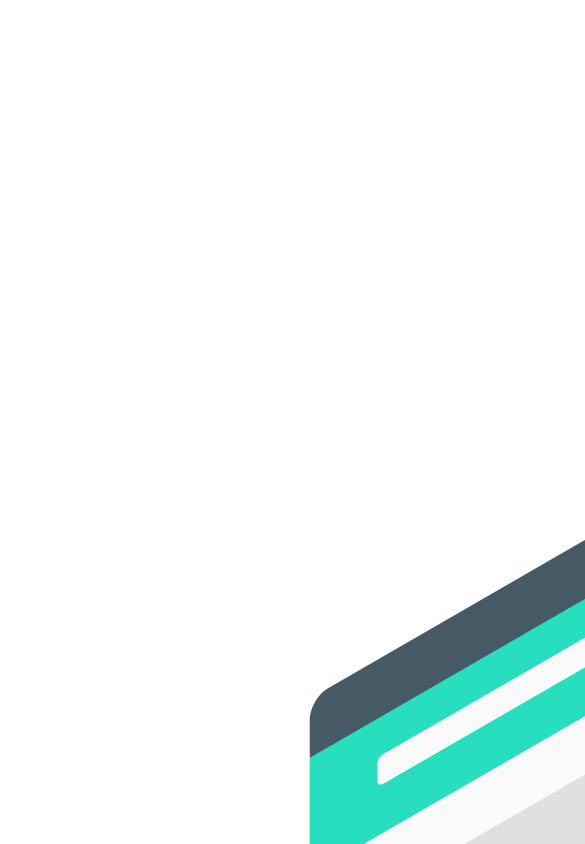
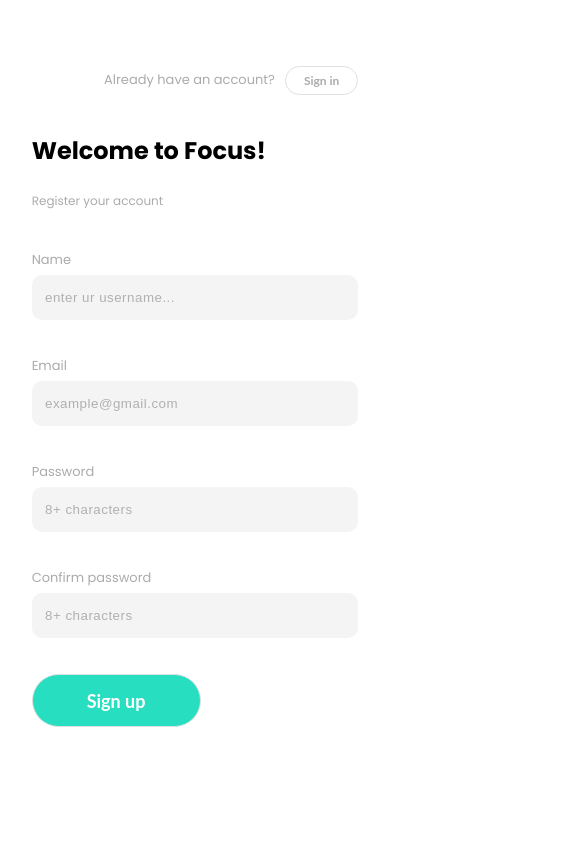
Before and after one commit to AMIRHOSEINASGHARI/signin-signup-app, a React (Create React App) app: page / in a window 390 px wide. Shown: the top 844 px of the page, 585 px wide, since content can reach past the window. Built offline with nearby package versions, Linux system fonts and the light colour scheme.

Commit message:
signup page styles

```diff
--- a/src/components/signup/Signup.module.css
+++ b/src/components/signup/Signup.module.css
@@ -0,0 +1,253 @@
+@import url('https://fonts.googleapis.com/css2?family=Poppins:wght@100;200;300;400;500;600;700;800;900&display=swap');
+
+:root {
+    --text-color: rgb(171, 171, 171);
+    --border-color: rgb(224, 224, 224);
+    --background-color: rgb(244, 244, 244);
+}
+
+.signupContainer {
+    display: flex;
+    align-items: center;
+    justify-content: space-between;
+    min-height: 100vh;
+    font-family: lato;
+}
+
+.imageSection {
+    background-color: #eafaf8;
+    height: 100vh;
+    width: 45vw;
+    display: flex;
+    align-items: center;
+    justify-content: center;
+}
+
+.imageSection img {
+    width: 550px;
+}
+
+.formSection {
+    width: 55vw;
+    height: 100vh;
+    display: flex;
+    align-items: center;
+    justify-content: center;
+}
+
+.formField {
+    display: flex;
+    flex-direction: column;
+    margin: 0.8em 0;
+    height: 90px;
+}
+
+.formField input {
+    width: 450px;
+    height: 45px;
+    padding: 0 1em;
+    border-radius: 10px;
+    outline: none;
+    border: none;
+    background-color: var(--background-color);
+    letter-spacing: 0.5px;
+    margin-bottom: 5px;
+}
+
+.formField input::placeholder {
+    color: rgb(176, 176, 176);
+    font-weight: 100;
+}
+
+.formField label {
+    margin-bottom: 5px;
+    font-size: 13px;
+    color: var(--text-color);
+}
+
+.header {
+    display: flex;
+    justify-content: flex-end;
+    align-items: center;
+    margin-bottom: 40px;
+}
+
+.header p {
+    color: var(--text-color);
+    font-size: 13px;
+}
+
+.header a {
+    text-decoration: none;
+    background: none;
+    outline: none;
+    border: 1px solid var(--border-color);
+    padding: 0.5em 1.5em;
+    border-radius: 20px;
+    margin-left: 10px;
+    color: var(--text-color);
+    font-weight: bold;
+    font-size: 12px;
+    font-family: lato;
+    cursor: pointer;
+    transition: all 0.2s ease;
+}
+
+.header button:hover {
+    background-color: var(--background-color);
+    transition: all 0.2s ease;
+}
+
+.heading {
+    margin-bottom: 40px;
+}
+
+.heading h3 {
+    font-size: 2em;
+}
+
+.heading p {
+    font-size: 15px;
+    color: var(--text-color);
+}
+
+form button {
+    background: #27dec0;
+    outline: none;
+    border: 1px solid var(--border-color);
+    padding: 1em 4.5em;
+    border-radius: 30px;
+    color: white;
+    font-size: 18px;
+    font-family: lato;
+    font-weight: bold;
+    cursor: pointer;
+    transition: all 0.2s ease;
+}
+
+form button:hover {
+    background-color: #23d2b5;
+}
+
+span {
+    color: rgb(243, 111, 111);
+    font-size: 10px;
+}
+
+@media (max-width: 1000px) {
+    .signupContainer {
+        display: flex;
+        /* flex-direction: column; */
+        align-items: center;
+        justify-content: space-between;
+        font-family: poppins;
+    }
+    .imageSection {
+        background-color: #eafaf8;
+        width: 40vw;
+        display: flex;
+        align-items: center;
+        justify-content: center;
+    }
+    .imageSection img {
+        width: 300px;
+    }
+    .formSection {
+        width: 60vw;
+    }
+    .formField input {
+        width: 350px;
+    }
+    .heading h3 {
+        font-size: 1.5em;
+    }
+    .heading p {
+        font-size: 12px;
+        color: var(--text-color);
+    }
+    form button {
+        padding: 0.8em 3em;
+    }
+}
+
+@media (max-width: 768px) {
+    .signupContainer {
+        display: flex;
+        align-items: center;
+        justify-content: center;
+        font-family: poppins;
+    }
+    .imageSection {
+        display: none;
+    }
+    .formSection {
+        width: 100vw;
+    }
+    .formField input {
+        width: 400px;
+    }
+    .heading h3 {
+        font-size: 1.5em;
+    }
+    .heading p {
+        font-size: 12px;
+        color: var(--text-color);
+    }
+    form button {
+        padding: 0.8em 3em;
+    }
+}
+@media (max-width: 470px) {
+    .signupContainer {
+        display: flex;
+        align-items: center;
+        justify-content: center;
+        font-family: poppins;
+    }
+    .formSection {
+        width: 100vw;
+    }
+    .formField input {
+        width: 300px;
+    }
+    .formField {
+        display: flex;
+        flex-direction: column;
+        margin: 1em 0;
+        height: 90px;
+    }
+    .header {
+        display: flex;
+        justify-content: flex-end;
+        align-items: center;
+        margin-bottom: 30px;
+        margin-top: -60px;
+    }
+}
+@media (max-width: 350px) {
+
+    .formSection {
+        width: 100vw;
+    }
+    .formField input {
+        width: 250px;
+    }
+    .formField {
+        display: flex;
+        flex-direction: column;
+        margin: 0.7em 0;
+        height: 90px;
+    }
+    .heading {
+        margin-bottom: 20px;
+    }
+    .heading h3 {
+        font-size: 1.3em;
+    }
+    .heading p {
+        font-size: 13px;
+    }
+    .formField label {
+        margin-bottom: 0px;
+    }
+}
```
